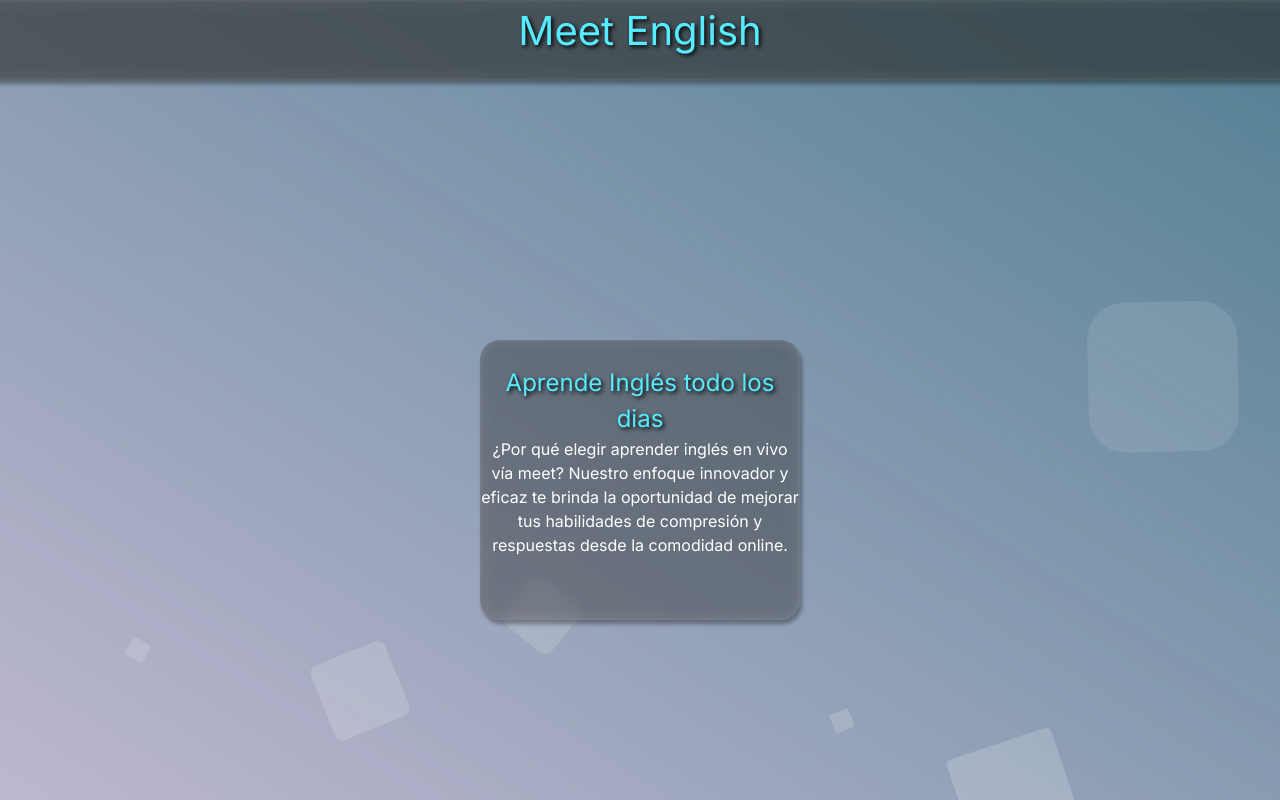
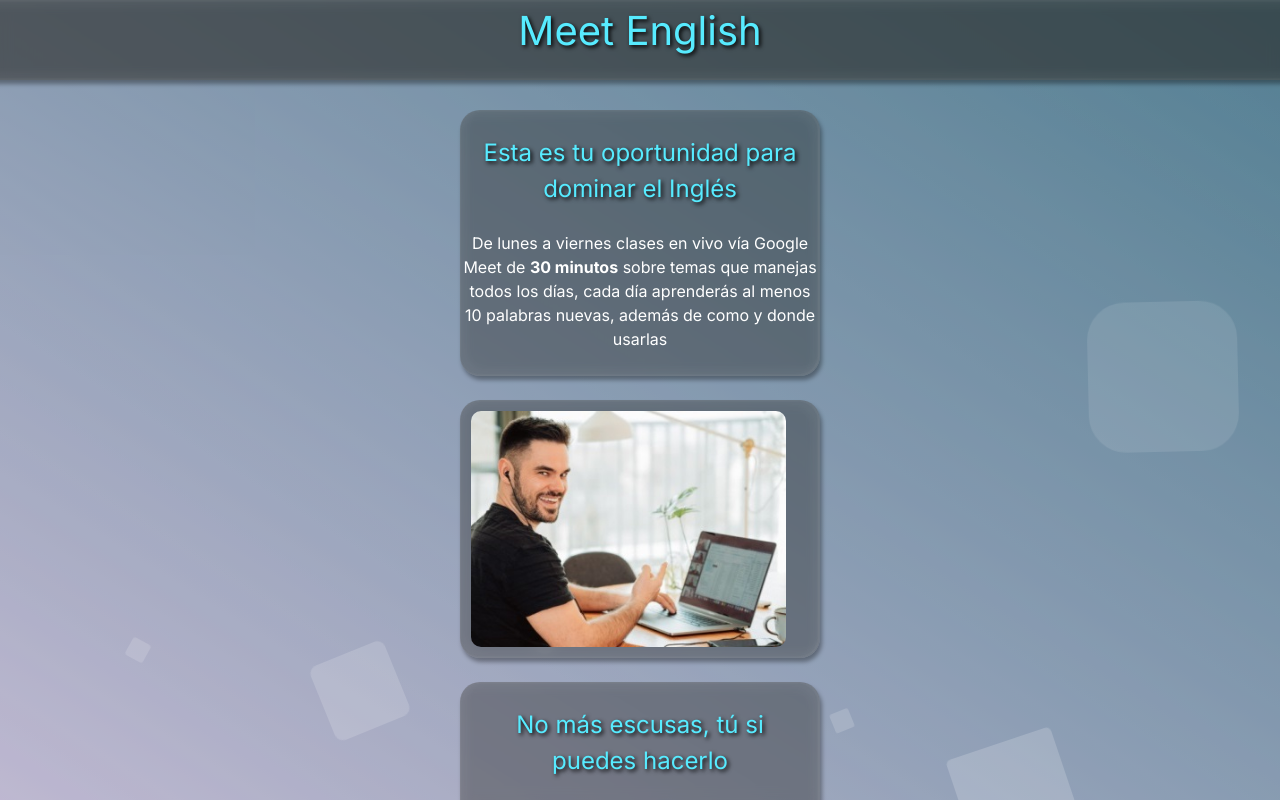
Before and after one commit to eliasbest07/meet-english, a Next.js app: page / in a window 1280 px wide. Built offline with nearby package versions, Linux system fonts and the light colour scheme.

Commit message:
parte one

```diff
--- a/app/globals.css
+++ b/app/globals.css
@@ -29,19 +29,20 @@
 } */
 .responsive {
     display: flex;
-    justify-content: center;
+    flex-direction: column;
+
     align-items: center;
     height: 100vh;
 
     @media only screen and (max-width: 600px) {
         height: auto;
-        padding: 20px;
+        /* padding: 20px; */
     }
 }
-.no-scroll {
-    overflow-y: hidden;
-    height: 100vh;
+.stop-scrolling {
+    overflow: hidden;
   }
+
 html, body {
     height: 100%;
     overflow: hidden;
@@ -112,11 +113,6 @@ html, body {
     font-size: 50px;
 }
 
-/* .area{
-    background: #4e54c8;
-    width: 100%;
-    height:100vh;
-} */
 
 .circles{
     position: absolute;
--- a/app/page.tsx
+++ b/app/page.tsx
@@ -1,14 +1,15 @@
 'use client'
+import Image from 'next/image'
 import MyCard from '../app/card-uno'
 import RectangleComponent from '../app/rectangulo'
 export default function Home() {
   return (
-    <main className="flex  flex-col items-center justify-between  ">
+    <main className="flex  flex-col items-center justify-between stop-scrolling  ">
 
     <div >
     <div className="background blue-purple"></div>
     <div className="background green-blue"></div>
-    <div style={{ overflowY: 'hidden'}} >
+    <div>
             <ul className="circles">
                     <li></li>
                     <li></li>
@@ -21,12 +22,10 @@ export default function Home() {
                     <li></li>
                     <li></li>
             </ul>
-             {/* <div style={{ position: 'relative', zIndex: 1 }}>
-        <MyCard/>
-    </div> */}
+
     </div >
 
-    <RectangleComponent color={'rgba(41, 41, 38, 0.6)'}  left={0} width={180} height={80}>
+    <RectangleComponent color={'rgba(41, 41, 38, 0.6)'}  left={0} width={180} height={'80px'}>
             <h1 style={{ marginLeft:'10px', marginRight:'10px' ,color: '#57EBFF', textShadow: '2px 2px 4px #000000',textAlign: 'center', fontSize: '2.5em'  }}>Meet English </h1>
             </RectangleComponent>
 
@@ -34,15 +33,45 @@ export default function Home() {
     {/* <div style={{ position: 'relative', zIndex: 1 }}>
         <MyCard/>
     </div> */}
-     <div className='responsive'>
-    <RectangleComponent color={'rgba(41, 41, 38, 0.4)'}  left={0} width={40} height={280}>
+     <div className='responsive' style={{
+        marginTop: '30px',
+  width: '100%',  // Ancho fijo
+  height: '90vh', // Altura fija
+  overflowY: 'scroll', // Habilitar el desplazamiento vertical
+}}>
+
+
+    <RectangleComponent color={'rgba(41, 41, 38, 0.4)'}  left={0} width={45} height={'auto'}>
             <br />
-            <h1 style={{ marginLeft:'10px', marginRight:'10px' ,color: '#57EBFF', textShadow: '2px 2px 4px #000000',textAlign: 'center', fontSize: '1.5em'  }}>Aprende Inglés todo los
-dias</h1>
-<p className='text-white' > ¿Por qué elegir aprender inglés en vivo vía meet? Nuestro enfoque
-innovador y eficaz te brinda la oportunidad de mejorar tus habilidades
-de compresión y respuestas desde la comodidad online.</p>
+            <h1 style={{ marginLeft:'10px', marginRight:'10px' ,color: '#57EBFF', textShadow: '2px 2px 4px #000000',textAlign: 'center', fontSize: '1.5em'  }}>Esta es tu oportunidad para dominar el Inglés</h1>
+            <br />
+<p className='text-white' > De lunes a viernes clases en vivo vía Google Meet de <strong> 30 minutos</strong>  sobre temas que manejas todos los días, cada día aprenderás al menos 10 palabras nuevas, además de como y donde usarlas  </p>
+<br />
             </RectangleComponent>
+            <br />
+            <RectangleComponent color={'rgba(41, 41, 38, 0.4)'}  left={0} width={45} height={'auto'}>
+            <Image style={{
+    margin: '10px',
+    borderRadius: '10px'  // Añade esta línea para agregar bordes redondeados
+  }}   src={'/imgpc.jpg'} alt='online boy and pc' width={315} height={250} />
+
+            </RectangleComponent>
+            <br />
+            <RectangleComponent color={'rgba(41, 41, 38, 0.4)'}  left={0} width={45} height={'auto'}>
+            <br />
+            <h1 style={{ marginLeft:'10px', marginRight:'10px' ,color: '#57EBFF', textShadow: '2px 2px 4px #000000',textAlign: 'center', fontSize: '1.5em'  }}>No más escusas, tú si puedes hacerlo</h1>
+            <br />
+<p className='text-white' >Estoy seguro de que cuando te hablan en inglés tú entiendes un poco, pero te cuesta responder. Con estas clases diarias aprenderás a dar respuestas y a sentir la seguridad porque vas a saber lo que dices  </p>
+<br />
+            </RectangleComponent>
+
+            <br />
+    <br />
+
+    <br />
+    <br />
+
+    <br />
             </div>
 
             {/* <div className=''>
--- a/app/rectangulo.jsx
+++ b/app/rectangulo.jsx
@@ -1,7 +1,7 @@
 const RectangleComponent = ({ color, height, width, left,children }) => {
     return (
         <div style={{
-            height: `${height}px`,
+            height: `${height}`,
             width: `${width}dvh`,
             background: `${color}`,
             border: '1px solid rgba(255, 255, 255, 0.08)',
```
Also changed, not shown: public/imgpc.jpg (added).
